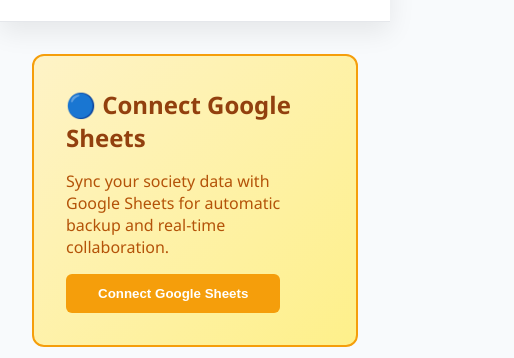
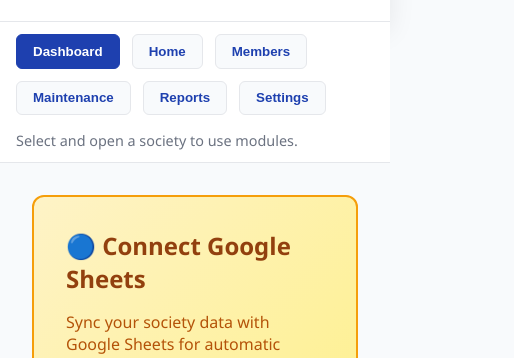
Before and after one commit to Virendrabodele/SocietyFlow, a plain HTML site: page app/dashboard.html in a window 390 px wide. Shown: the part 163-521 px from the top of the page, 514 px wide, since content can reach past the window. Drawn offline with Linux system fonts and the light colour scheme; sample sign-in values are in the browser's storage.

Commit message:
Add module navigation and styling to dashboard

```diff
--- a/app/dashboard.html
+++ b/app/dashboard.html
@@ -110,6 +110,48 @@
             background: #dc2626;
             transform: translateY(-2px);
         }
+         .module-nav {
+            background: var(--surface);
+            border-bottom: 1px solid var(--border);
+            padding: 0.75rem 2rem;
+            display: flex;
+            justify-content: space-between;
+            align-items: center;
+            gap: 1rem;
+            flex-wrap: wrap;
+        }
+
+        .module-links {
+            display: flex;
+            gap: 0.75rem;
+            flex-wrap: wrap;
+        }
+
+        .module-link {
+            padding: 0.55rem 1rem;
+            border: 1px solid var(--border);
+            border-radius: 6px;
+            background: var(--bg);
+            color: var(--primary);
+            font-weight: 600;
+            cursor: pointer;
+            text-decoration: none;
+        }
+
+        .module-link.active {
+            background: var(--primary);
+            color: white;
+            border-color: var(--primary);
+        }
+
+        .module-status {
+            color: var(--text-light);
+            font-size: 0.9rem;
+        }
+
+
+
+
 
         /* Main Content */
         .container {
@@ -448,6 +490,9 @@
                 flex-direction: column;
                 gap: 0.75rem;
             }
+             .module-nav {
+                padding: 0.75rem 1rem;
+            }
 
             .page-header {
                 flex-direction: column;
@@ -487,6 +532,17 @@
             <button class="logout-btn" onclick="handleLogout()">Logout</button>
         </div>
     </header>
+ <div class="module-nav">
+        <div class="module-links">
+            <button class="module-link active" type="button">Dashboard</button>
+            <button class="module-link" type="button" onclick="goToModule('index.html')">Home</button>
+            <button class="module-link" type="button" onclick="goToModule('members.html')">Members</button>
+            <button class="module-link" type="button" onclick="goToModule('maintenance.html')">Maintenance</button>
+            <button class="module-link" type="button" onclick="goToModule('reports.html')">Reports</button>
+            <button class="module-link" type="button" onclick="goToModule('settings.html')">Settings</button>
+        </div>
+        <div class="module-status" id="moduleStatus">Select and open a society to use modules.</div>
+    </div>
 
     <!-- Main Content -->
     <div class="container">
@@ -644,6 +700,14 @@
             document.getElementById('totalMembers').textContent = 'N/A';
             document.getElementById('dataSynced').textContent = 'N/A';
         }
+             function goToModule(page) {
+            const currentSociety = localStorage.getItem('currentSociety');
+            if (!currentSociety) {
+                alert('Please click Open on a society card first, then you can access all pages.');
+                return;
+            }
+            window.location.href = page;
+        }
 
         // Functions for resident access
         function viewPersonalInfo() {
@@ -793,8 +857,18 @@
         // Enter society (open dashboard for that society)
         function enterSociety(societyId) {
             localStorage.setItem('currentSociety', societyId);
+            const societies = JSON.parse(localStorage.getItem('allSocieties')) || [];
+            const selected = societies.find(s => s.id === societyId);
+            const status = document.getElementById('moduleStatus');
+            if (selected && status) {
+                status.textContent = `Selected society: ${selected.name}`;
+            }
+            if (window.recordSocietyFlowEvent) {
+                window.recordSocietyFlowEvent('society_open', { societyId: societyId });
+            }
             window.location.href = 'index.html';
         }
+
 
         // Edit society
         function editSociety(societyId) {
@@ -833,3 +907,20 @@
                 window.location.href = basePath + 'app/login.html';
             }
         }
+ // Auto-hide Google Sheets setup after connecting
+        function hideGoogleSheetsSetup() {
+            document.getElementById('sheetsSetup').style.display = 'none';
+        }
+
+        // Update selected society status
+        const selectedSocietyId = localStorage.getItem('currentSociety');
+        if (selectedSocietyId) {
+            const allSocieties = JSON.parse(localStorage.getItem('allSocieties')) || [];
+            const selectedSociety = allSocieties.find(s => s.id === selectedSocietyId);
+            if (selectedSociety) {
+                document.getElementById('moduleStatus').textContent = `Selected society: ${selectedSociety.name}`;
+            }
+        }
+    </script>
+</body>
+</html>
```
